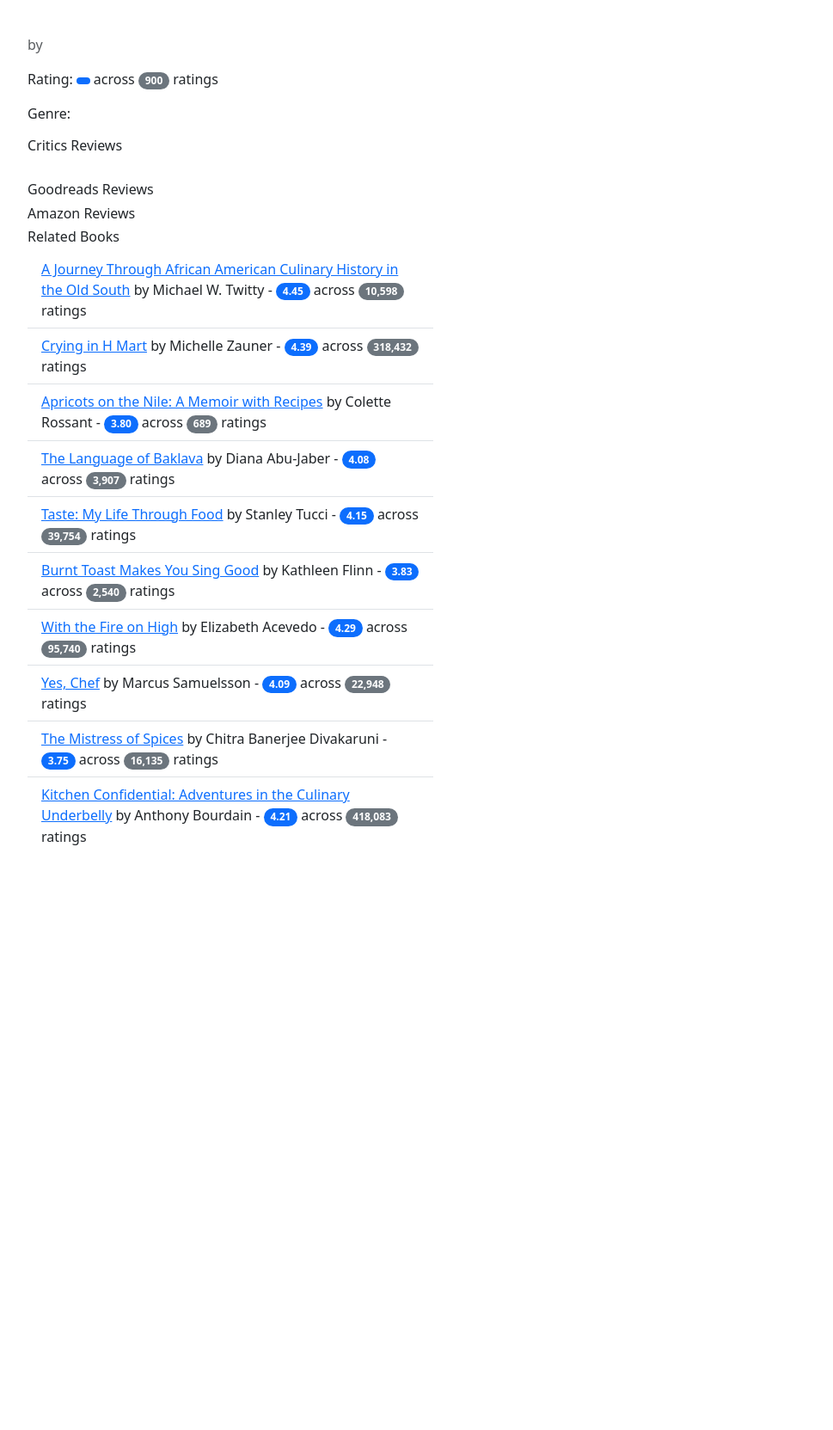
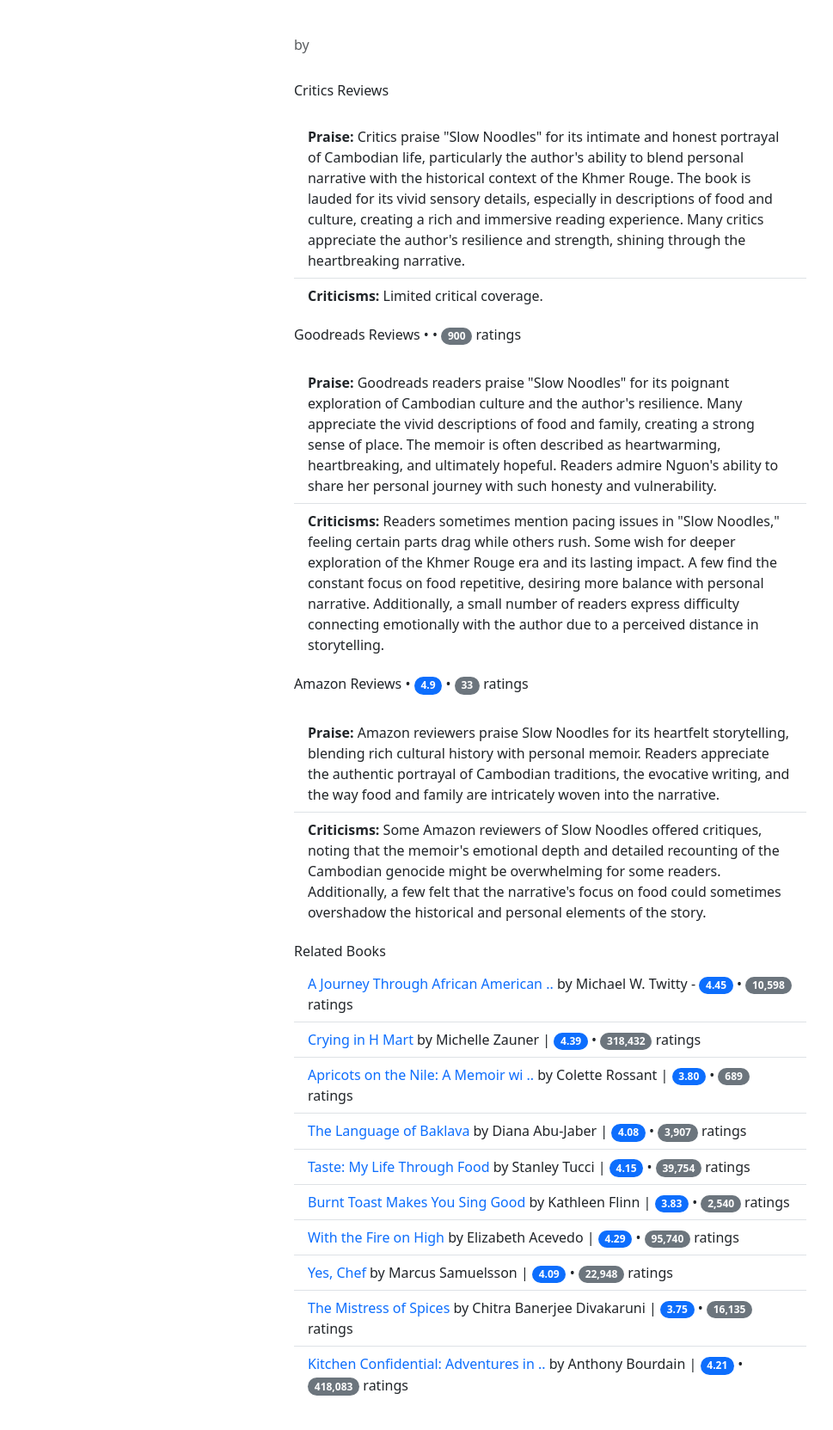
Before and after one commit to shitijnigam/shitij-ch4-bookstore, a Django app: template templates/books/book_detail.html in a window 1280 px wide. Shown: the part 56-1719 px from the top of the page at 86% size, without its empty margins (62-1031 px from the left). Before the commit the page ends 1039 px from the top, so only its background shows below. Run offline with Django 4.2, Linux system fonts and the light colour scheme; the template is opened without the code that fills it, so the values that code supplies are empty; parts of the project's set-up code (start-up, migrations or seed data) failed here and were passed over.

Commit message:
adjusted model slightly; adjusted template for breakdown fof reviews into praise and criticisms

```diff
--- a/books/models.py
+++ b/books/models.py
@@ -18,6 +18,7 @@
     price = models.DecimalField(max_digits=6, decimal_places=2)
     cover = models.ImageField(upload_to="covers/", blank=True)
     description = models.TextField(default="<Empty>")
+    # short_title = models.CharField(max_length=200, default="")
 
     class Meta:
         indexes = [
--- a/templates/books/book_detail.html
+++ b/templates/books/book_detail.html
@@ -4,103 +4,65 @@
 {% block title %}{{ book.title }}{% endblock title %}
 
 {% block content %}
-<main class="col-12 col-md-9 col-xl-8 py-md-3 pl-md-5 bd-content" role = "main">
+<main class="py-md-3 col-md-10 bd-content" role = "main"><!-- col-xl-8  pl-md-5 col-md-9 col-12 -->
     <div class = "container">
         <div class="row">
+            <div class="col-6 col-md-4">
+                {% if book.cover %}
+                    <img class="ml-3 img-thumbnail rounded mx-auto d-block" src="{{ book.cover.url }}" alt = "{{ book.title }}"> <!-- original class: bookcover -->
+                {% endif %}
+            </div>
             <div class="col-12 col-md-8">
                 <div class="media-body">
                     <h1 id="title" class="bd-title">{{ book.title }}</h1>
                     <p class="text-muted">by {{ book.author }}</p>
-                    <p>
-                        Rating:
-                        <span class="badge rounded-pill bg-primary">
-                            {% for review_star in book.review_star.all %}{{ review_star.review_star }}{% endfor %}
-                        </span>
-                        across
-                        <span class="badge rounded-pill bg-secondary">
-                            900
-                        </span> ratings
-                    </p>
-                    <p>
-                        Genre: {% for genre in book.genres.all %}
-                        <span class="badge rounded-pill bg-dark">
-                            {{ genre.genre }}
-                        </span>
-                        {% endfor %}
-                    </p>
                     <div>
                         <!-- <h6 id="synopsis_summary">Synopsis</h6> -->
                         <p>{{ book.description }}</p>
-                        <h6 id="critic_summary">Critics Reviews</h6>
-                        {% for review_summary in book.review_summary.all %}<p>{{ review_summary.review_summary }}</p>{% endfor %}
+                        <p>{% for genre in book.genres.all %}<span class="badge rounded-pill bg-dark">{{ genre.genre }}</span>{% endfor %}</p>
+                        <h6 class="py-md-3" id="critic_summary">Critics Reviews</h6>
+                        <!-- {% for review_summary in book.review_summary.all %}<p>{{ review_summary.review_summary }}</p>{% endfor %} -->
                         <ul class="list-group list-group-flush">
-                            {% for review in book.reviews.all %}
+                            <!-- {% for review in book.reviews.all %}
                             <li class="list-group-item"><em><a class="card-link" href="{{ review.review_url }}"> {{ review.reviewer_name }}</a>: "{{ review.review }}"</em></li>
-                            {% endfor %}
+                            {% endfor %} -->
+                            <li class="list-group-item"><strong>Praise: </strong> Critics praise "Slow Noodles" for its intimate and honest portrayal of Cambodian life, particularly the author's ability to blend personal narrative with the historical context of the Khmer Rouge. The book is lauded for its vivid sensory details, especially in descriptions of food and culture, creating a rich and immersive reading experience. Many critics appreciate the author's resilience and strength, shining through the heartbreaking narrative.</li>
+                            <li class="list-group-item"><strong>Criticisms: </strong> Limited critical coverage.</li>
                         </ul>
-                        <br />
-                        <h6 id="goodreads_summary">Goodreads Reviews</h6>
-                        {% for review_goodreads in book.review_goodreads.all %}<p>{{ review_goodreads.review_goodreads }} (<a href="https://www.goodreads.com/book/show/3/reviews" class="text-underline-hover">Read all</a>)</p>{% endfor %}
-                        <h6 id="amazon_summary">Amazon Reviews</h6>
-                        {% for review_amazon in book.review_amazon.all %}<p>{{ review_amazon.review_amazon }} (<a href="https://www.goodreads.com/book/show/3/reviews" class="text-underline-hover">Read all</a>)</p>{% endfor %}
+                        <h6 class="py-md-3" id="goodreads_summary">Goodreads Reviews • <span class="badge rounded-pill bg-primary">{% for review_star in book.review_star.all %}{{ review_star.review_star }}{% endfor %}</span> • <span class="badge rounded-pill bg-secondary">900</span> ratings</h6>
+                        <!-- {% for review_goodreads in book.review_goodreads.all %}<p>{{ review_goodreads.review_goodreads }} (<a href="https://www.goodreads.com/book/show/3/reviews" class="text-underline-hover">Read all</a>)</p>{% endfor %} -->
+                        <ul class="list-group list-group-flush">
+                            <li class="list-group-item"><strong>Praise: </strong> Goodreads readers praise "Slow Noodles" for its poignant exploration of Cambodian culture and the author's resilience. Many appreciate the vivid descriptions of food and family, creating a strong sense of place. The memoir is often described as heartwarming, heartbreaking, and ultimately hopeful. Readers admire Nguon's ability to share her personal journey with such honesty and vulnerability.</li>
+                            <li class="list-group-item"><strong>Criticisms: </strong> Readers sometimes mention pacing issues in "Slow Noodles," feeling certain parts drag while others rush. Some wish for deeper exploration of the Khmer Rouge era and its lasting impact. A few find the constant focus on food repetitive, desiring more balance with personal narrative. Additionally, a small number of readers express difficulty connecting emotionally with the author due to a perceived distance in storytelling.</li>
+                        </ul>
+                        <h6 class="py-md-3" id="amazon_summary">Amazon Reviews • <span class="badge rounded-pill bg-primary">4.9</span> • <span class="badge rounded-pill bg-secondary">33</span> ratings</h6>
+                        <!-- {% for review_amazon in book.review_amazon.all %}<p>{{ review_amazon.review_amazon }} (<a href="https://www.goodreads.com/book/show/3/reviews" class="text-underline-hover">Read all</a>)</p>{% endfor %} -->
+                        <ul class="list-group list-group-flush">
+                            <li class="list-group-item"><strong>Praise: </strong> Amazon reviewers praise Slow Noodles for its heartfelt storytelling, blending rich cultural history with personal memoir. Readers appreciate the authentic portrayal of Cambodian traditions, the evocative writing, and the way food and family are intricately woven into the narrative.</li>
+                            <li class="list-group-item"><strong>Criticisms: </strong> Some Amazon reviewers of Slow Noodles offered critiques, noting that the memoir's emotional depth and detailed recounting of the Cambodian genocide might be overwhelming for some readers. Additionally, a few felt that the narrative's focus on food could sometimes overshadow the historical and personal elements of the story.</li>
+                        </ul>
+
                     </div>
                 </div>
             </div>
-            <div class="col-6 col-md-4">
-                {% if book.cover %}
-                    <img class="ml-3 img-thumbnail" src="{{ book.cover.url }}" alt = "{{ book.title }}"> <!-- original class: bookcover -->
-                {% endif %}
-
-            </div>
         </div>
-        <div class="row">
+        <div class="row py-md-3">
+            <div class="col-6 col-md-4"></div>
             <div class="col-12 col-md-8">
                 <h6 id="other_books_by_author">Related Books</h6>
                     <ul class="list-group list-group-flush">
-                        <li class="list-group-item"><a class="card-link" href="%">A Journey Through African American Culinary History in the Old South</a> by Michael W. Twitty - <span class="badge rounded-pill bg-primary">4.45</span> across <span class="badge rounded-pill bg-secondary">10,598</span> ratings</li>
-                        <li class="list-group-item"><a class="card-link" href="%">Crying in H Mart</a> by Michelle Zauner - <span class="badge rounded-pill bg-primary">4.39</span> across <span class="badge rounded-pill bg-secondary">318,432</span> ratings</li>
-                        <li class="list-group-item"><a class="card-link" href="%">Apricots on the Nile: A Memoir with Recipes</a> by Colette Rossant - <span class="badge rounded-pill bg-primary">3.80</span> across <span class="badge rounded-pill bg-secondary">689</span> ratings</li>
-                        <li class="list-group-item"><a class="card-link" href="%">The Language of Baklava</a> by Diana Abu-Jaber - <span class="badge rounded-pill bg-primary">4.08</span> across <span class="badge rounded-pill bg-secondary">3,907</span> ratings</li>
-                        <li class="list-group-item"><a class="card-link" href="%">Taste: My Life Through Food</a> by Stanley Tucci - <span class="badge rounded-pill bg-primary">4.15</span> across <span class="badge rounded-pill bg-secondary">39,754</span> ratings</li>
-                        <li class="list-group-item"><a class="card-link" href="%">Burnt Toast Makes You Sing Good</a> by Kathleen Flinn - <span class="badge rounded-pill bg-primary">3.83</span> across <span class="badge rounded-pill bg-secondary">2,540</span> ratings</li>
-                        <li class="list-group-item"><a class="card-link" href="%">With the Fire on High</a> by Elizabeth Acevedo - <span class="badge rounded-pill bg-primary">4.29</span> across <span class="badge rounded-pill bg-secondary">95,740</span> ratings</li>
-                        <li class="list-group-item"><a class="card-link" href="%">Yes, Chef</a> by Marcus Samuelsson - <span class="badge rounded-pill bg-primary">4.09</span> across <span class="badge rounded-pill bg-secondary">22,948</span> ratings</li>
-                        <li class="list-group-item"><a class="card-link" href="%">The Mistress of Spices</a> by Chitra Banerjee Divakaruni - <span class="badge rounded-pill bg-primary">3.75</span> across <span class="badge rounded-pill bg-secondary">16,135</span> ratings</li>
-                        <li class="list-group-item"><a class="card-link" href="%">Kitchen Confidential: Adventures in the Culinary Underbelly</a> by Anthony Bourdain - <span class="badge rounded-pill bg-primary">4.21</span> across <span class="badge rounded-pill bg-secondary">418,083</span> ratings</li>
+                        <li class="list-group-item"><a class="card-link text-underline-hover" href="#">A Journey Through African American ..</a> by Michael W. Twitty - <span class="badge rounded-pill bg-primary">4.45</span> • <span class="badge rounded-pill bg-secondary">10,598</span> ratings</li>
+                        <li class="list-group-item"><a class="card-link text-underline-hover" href="#">Crying in H Mart</a> by Michelle Zauner | <span class="badge rounded-pill bg-primary">4.39</span> • <span class="badge rounded-pill bg-secondary">318,432</span> ratings</li>
+                        <li class="list-group-item"><a class="card-link text-underline-hover" href="#">Apricots on the Nile: A Memoir wi ..</a> by Colette Rossant | <span class="badge rounded-pill bg-primary">3.80</span> • <span class="badge rounded-pill bg-secondary">689</span> ratings</li>
+                        <li class="list-group-item"><a class="card-link text-underline-hover" href="#">The Language of Baklava</a> by Diana Abu-Jaber | <span class="badge rounded-pill bg-primary">4.08</span> • <span class="badge rounded-pill bg-secondary">3,907</span> ratings</li>
+                        <li class="list-group-item"><a class="card-link text-underline-hover" href="#">Taste: My Life Through Food</a> by Stanley Tucci | <span class="badge rounded-pill bg-primary">4.15</span> • <span class="badge rounded-pill bg-secondary">39,754</span> ratings</li>
+                        <li class="list-group-item"><a class="card-link text-underline-hover" href="#">Burnt Toast Makes You Sing Good</a> by Kathleen Flinn | <span class="badge rounded-pill bg-primary">3.83</span> • <span class="badge rounded-pill bg-secondary">2,540</span> ratings</li>
+                        <li class="list-group-item"><a class="card-link text-underline-hover" href="#">With the Fire on High</a> by Elizabeth Acevedo | <span class="badge rounded-pill bg-primary">4.29</span> • <span class="badge rounded-pill bg-secondary">95,740</span> ratings</li>
+                        <li class="list-group-item"><a class="card-link text-underline-hover" href="#">Yes, Chef</a> by Marcus Samuelsson | <span class="badge rounded-pill bg-primary">4.09</span> • <span class="badge rounded-pill bg-secondary">22,948</span> ratings</li>
+                        <li class="list-group-item"><a class="card-link text-underline-hover" href="#">The Mistress of Spices</a> by Chitra Banerjee Divakaruni | <span class="badge rounded-pill bg-primary">3.75</span> • <span class="badge rounded-pill bg-secondary">16,135</span> ratings</li>
+                        <li class="list-group-item"><a class="card-link text-underline-hover" href="#">Kitchen Confidential: Adventures in ..</a> by Anthony Bourdain | <span class="badge rounded-pill bg-primary">4.21</span> • <span class="badge rounded-pill bg-secondary">418,083</span> ratings</li>
                     </ul>
-                <!-- <div id="accordion">
-                    <div class="card">
-                    <div class="card-header" id="headingOne">
-                        <h5 class="mb-0">
-                        <button class="btn btn-link collapsed text-underline-hover" data-bs-toggle="collapse" data-bs-target="#collapseOne" aria-expanded="true" aria-controls="collapseOne">
-                            Comparisons with other books in this genre
-                        </button>
-                        </h5>
-                    </div>
-
-                    <div id="collapseOne" class="collapse" aria-labelledby="headingOne" data-parent="#accordion">
-                        <div class="card-body">
-                            {% for review_genre in book.review_genre.all %}<p>{{ review_genre.review_genre }}</p>{% endfor %}
-                        </div>
-                    </div>
-                    </div>
-                    <div class="card">
-                    <div class="card-header" id="headingTwo">
-                        <h5 class="mb-0">
-                        <button class="btn btn-link collapsed text-underline-hover" data-bs-toggle="collapse" data-bs-target="#collapseTwo" aria-expanded="false" aria-controls="collapseTwo">
-                            Comparisons with other books by the author
-                        </button>
-                        </h5>
-                    </div>
-                    <div id="collapseTwo" class="collapse" aria-labelledby="headingTwo" data-parent="#accordion">
-                        <div class="card-body">
-                            {% for review_author in book.review_author.all %}<p>{{ review_author.review_author }}</p>{% endfor %}
-                        </div>
-                    </div>
-                    </div>
-                </div> -->
             </div>
-            <div class="col-6 col-md-4"></div>
         </div>
     </div>
 </main>
```
